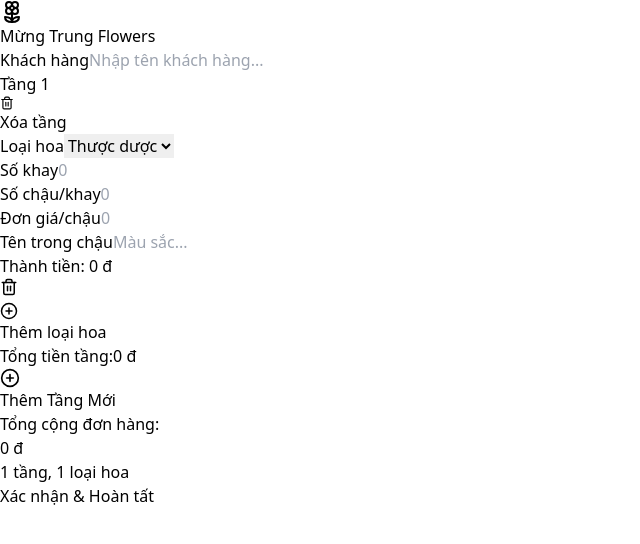
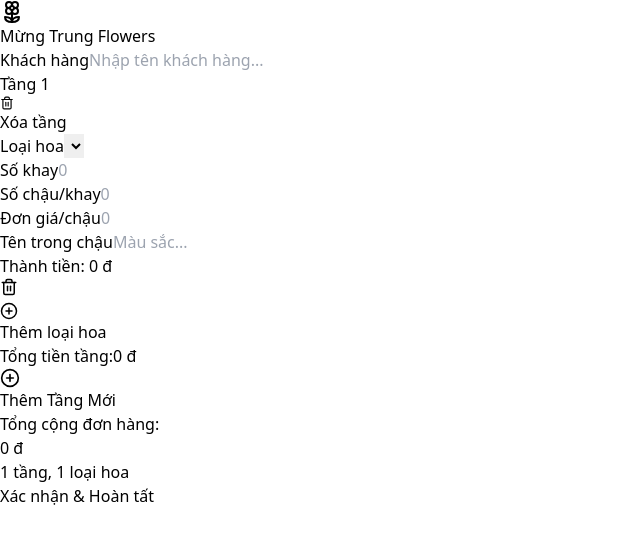
Before and after one commit to minhduc080204/mungtrung-flowers, a React (Vite) app: page / in a window 1280 px wide. Shown: the top 544 px of the page, without its empty margins (0-640 px from the left). Built offline with nearby package versions, Linux system fonts and the light colour scheme.

Commit message:
refactor: flatten order types and update flower item

```diff
--- a/src/types.ts
+++ b/src/types.ts
@@ -1,29 +1,15 @@
 export interface FlowerItem {
   id: string;
-  type: string;
+  type: string;        // Changed to string for manual input
   trays: number;      // Số khay
   pots: number;       // Số chậu trong mỗi khay
   unitPrice: number;  // Đơn giá mỗi chậu
-  label: string;      // Tên hoa trong chậu
-}
-
-export interface Floor {
-  id: string;
-  name: string;
-  items: FlowerItem[];
 }
 
 export interface OrderState {
   customerName: string;
-  floors: Floor[];
+  items: FlowerItem[]; // Flattened: no more floors
   isCollapsed: boolean;
 }
 
-export const FLOWER_TYPES = [
-  "Thược dược",
-  "Cúc đại đóa",
-  "Hoa ly",
-  "Hoa hồng",
-  "Hoa lan",
-  "Cúc họa mi"
-];
+export const FLOWER_TYPES = []; // No longer needed for dropdown but can keep empty for now or remove
```
